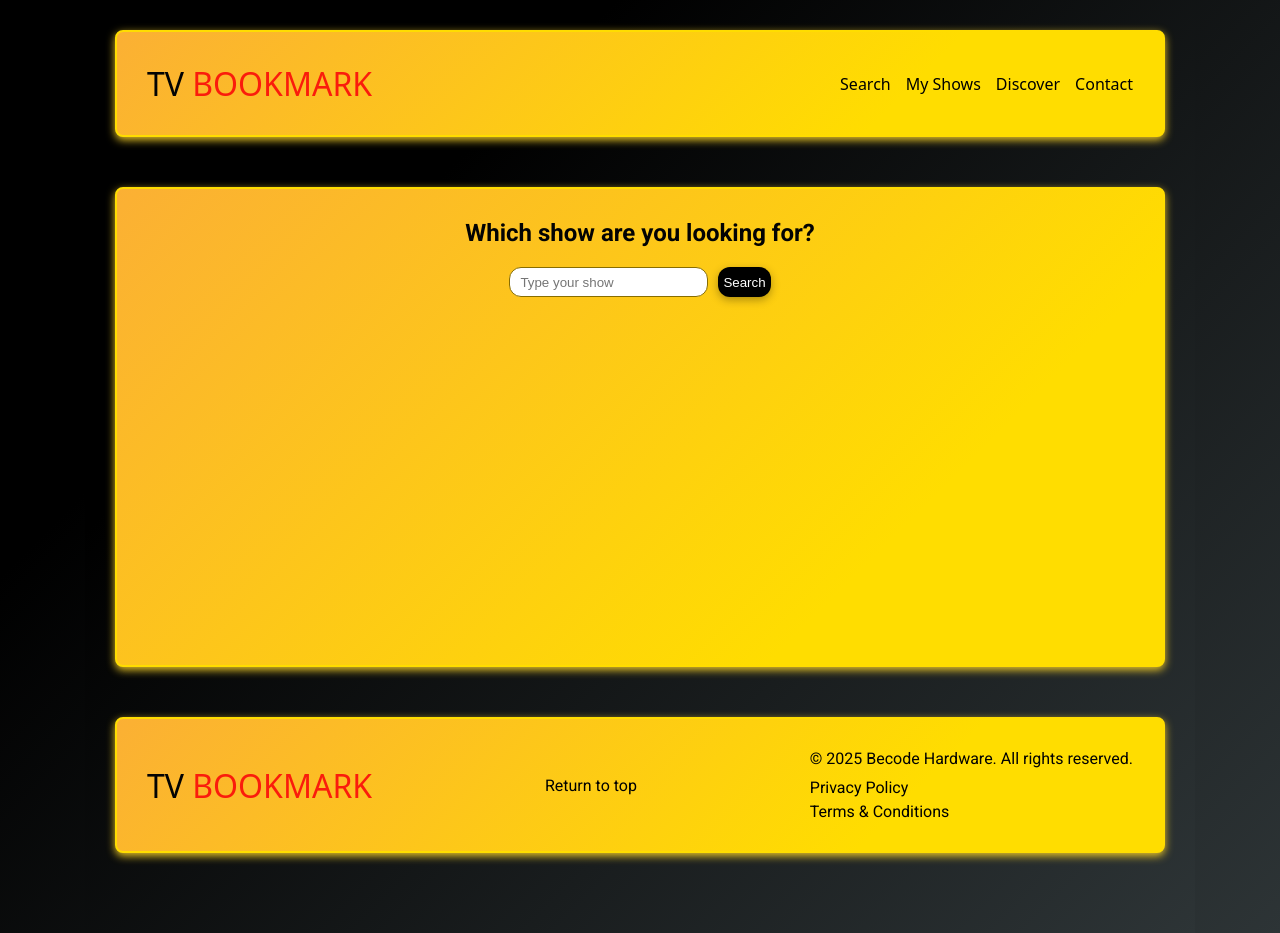
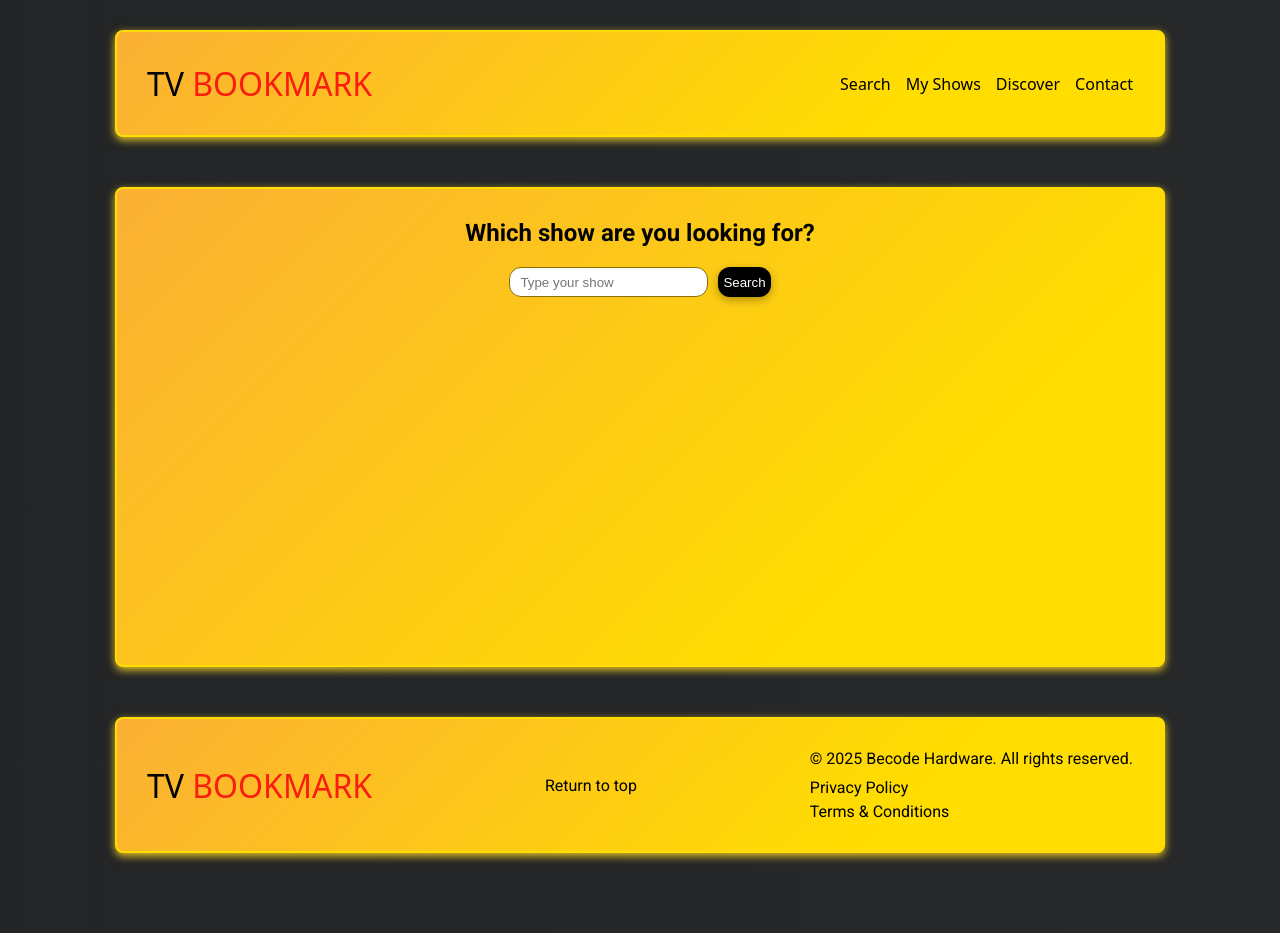
Before and after one commit to agasurfer/tv-tracker, a React (Vite) app: page / in a window 1280 px wide. Built offline with nearby package versions, Linux system fonts and the light colour scheme; a web font is replaced by a local one.

Commit message:
bg change

```diff
--- a/src/index.css
+++ b/src/index.css
@@ -14,6 +14,9 @@ img {
 body {
   color: rgb(3, 3, 3);
   font-family: "Roboto", serif;
-background-color: #2d3436;
-  background-image: linear-gradient(315deg, #2d3436 0%, #000000 74%);
+  background: #131414;
+    background: linear-gradient(to right,
+        #232526, #262829);
+/* background-color: #2d3436;
+  background-image: linear-gradient(315deg, #2d3436 0%, #000000 74%); */
 }
--- a/src/pages/HomePage.css
+++ b/src/pages/HomePage.css
@@ -4,7 +4,10 @@
     margin: 0 auto;
     max-width: 1110px;
     padding: 30px;
-    background-color: #2d3436;
-    background-image: linear-gradient(315deg, #2d3436 0%, #000000 74%);
+    background: #131414;
+        background: linear-gradient(to right,
+                #232526, #262829);
+    /* background-color: #2d3436;
+    background-image: linear-gradient(315deg, #2d3436 0%, #000000 74%); */
 
 }
```
